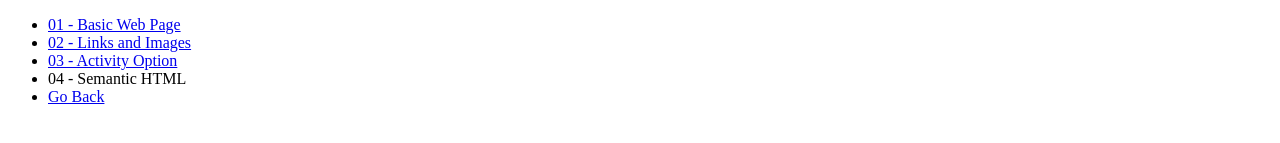
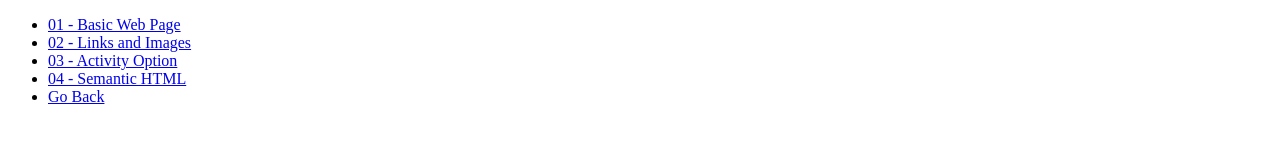
Before and after one commit to devjmdizon/wd82p, a plain HTML site: page index.html in a window 1280 px wide. Shown: the part 619-762 px from the top of the page. Drawn offline with Linux system fonts and the light colour scheme; files whose address does not match are found by name.

Commit message:
Update link for 04 - semantic under index.html

```diff
--- a/index.html
+++ b/index.html
@@ -19,7 +19,7 @@
       <li>
         <a href="03-exercise/">03 - Activity Option</a>
       </li>
-      <li><a href="04-semantic_html/"></a> 04 - Semantic HTML</li>
+      <li><a href="04-semantic_html/"> 04 - Semantic HTML</a></li>
       <li>
         <a href="../03-exercise/index.html">Go Back</a>
       </li>
```
